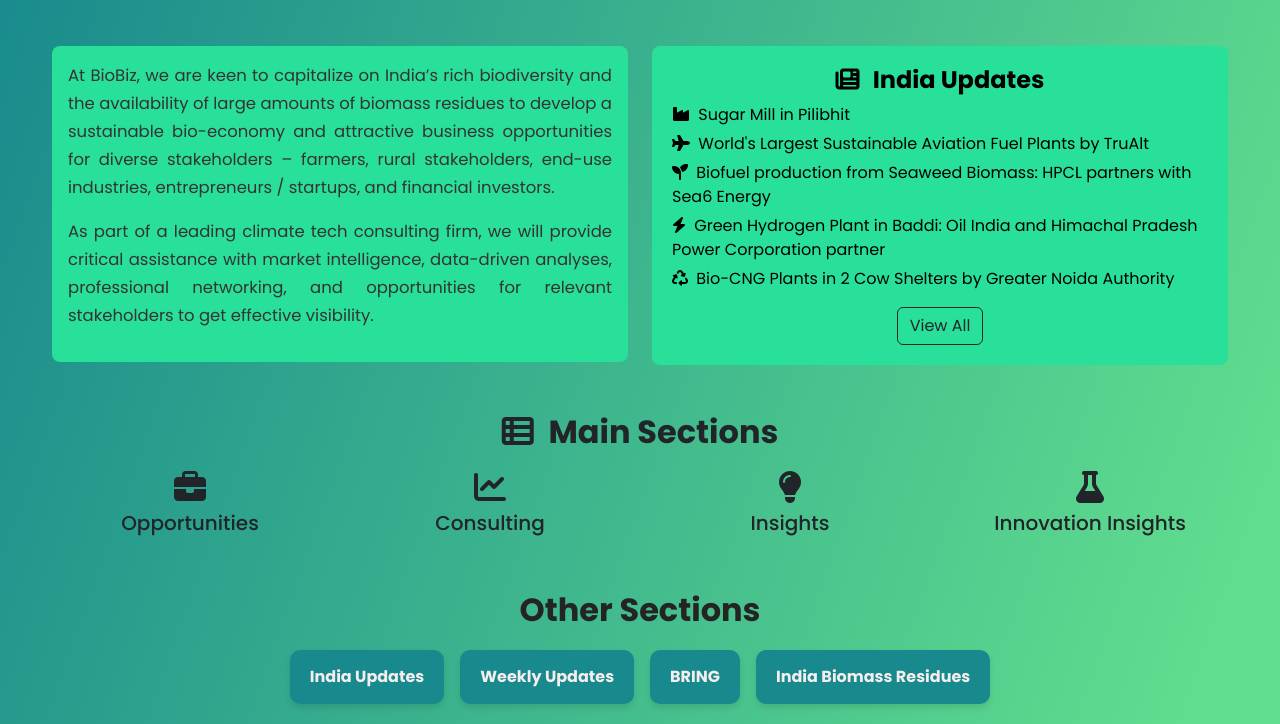
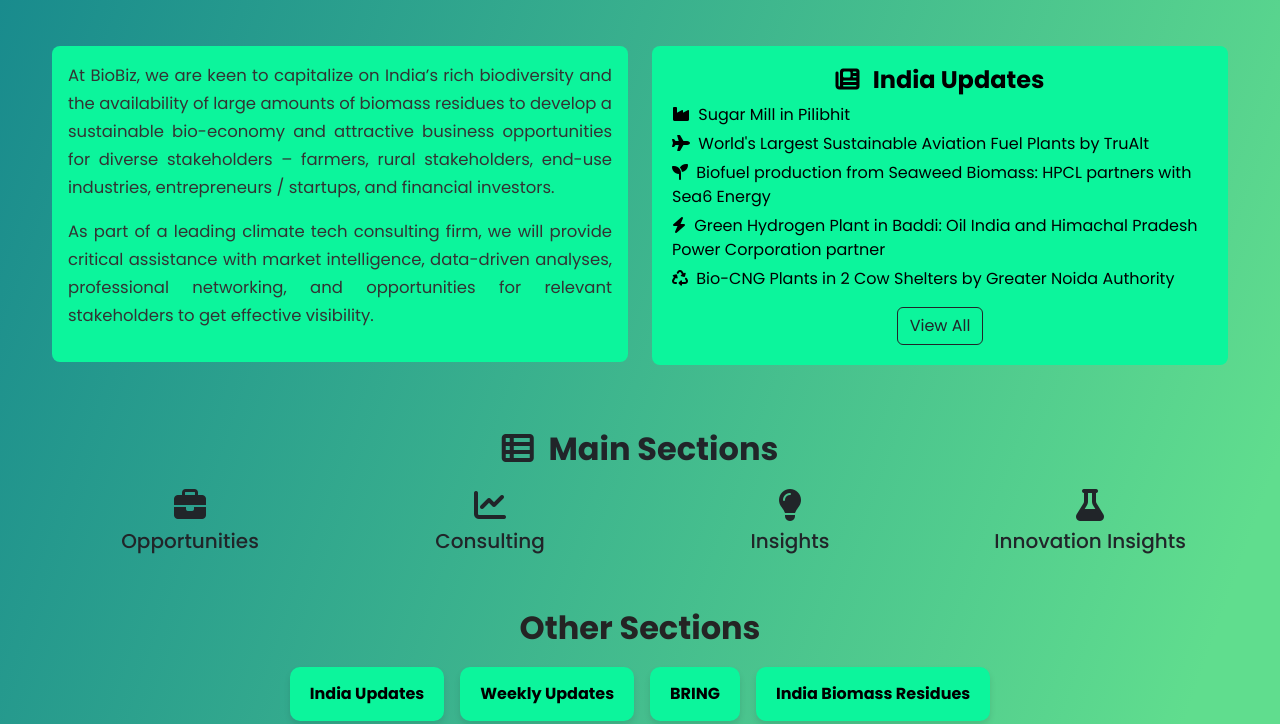
Before and after one commit to Elango-17/BioBiz-Redesign-Page, a plain HTML site: page index.html in a window 1280 px wide. Shown: the part 628-1352 px from the top of the page. Drawn offline with nearby package versions, Linux system fonts and the light colour scheme.

Commit message:
small edits commit

```diff
--- a/style.css
+++ b/style.css
@@ -83,17 +83,18 @@ body {
 
 /*------------------------------------------------ Description Box (Left Side) ----------------------------*/
 .description-box {
-  background-color: #28e09a;
+  background-color: #0cf59c;
   border-radius: 8px;
   text-align: justify;
   font-size: 1.03rem;
   line-height: 1.7;
   color: #333;
+  margin-bottom: 20px;
 }
 
 /*-------------------------------------------- India Updates Box (Right Side)------------------------------ */
 .india-updates {
-  background-color: #28e09a;
+  background-color: #0cf59c;
   padding: 20px;
   border-radius: 8px;
   color: #000;
@@ -169,8 +170,8 @@ body {
 }
 
 .other-sections .btn {
-  background-color: rgba(24, 138, 141, 1);
-  color: #f4eeee;
+  background-color: #0cf59c;
+  color: #000000;
   font-weight: bold;
   padding: 15px 20px;
   border: none;
```
